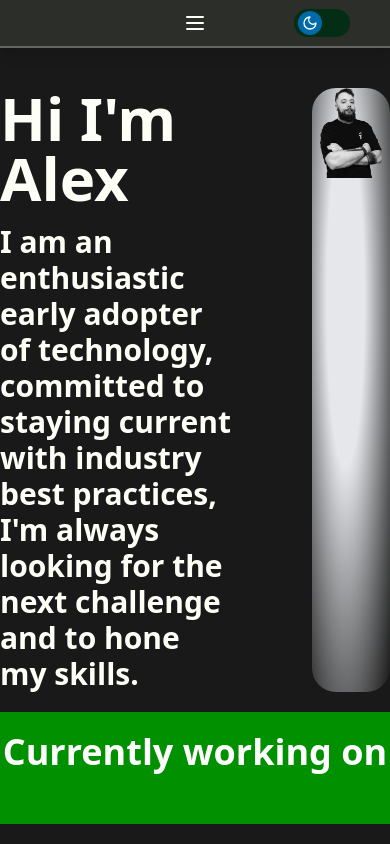
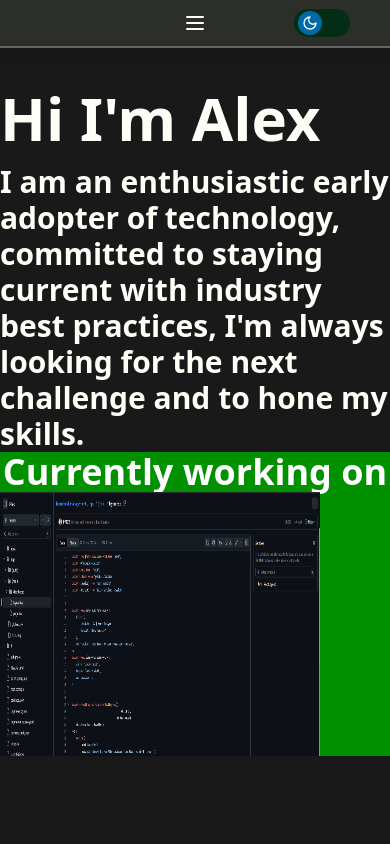
Before and after one commit to PPTZZ/showcase1.5, a Next.js app: page / in a window 390 px wide. Built offline with nearby package versions, Linux system fonts and the light colour scheme; what tailwindcss-animated would draw is missing.

Commit message:
started currently workung on section

```diff
--- a/app/page.tsx
+++ b/app/page.tsx
@@ -6,10 +6,8 @@ import frontPageData from '../front-page-data.json'
 const Home = async () => {
     return (
         <main className={'w-full'}>
-            <div className={'container mx-auto flex gap-5 justify-between'}>
-
-
-                <div className={'w-3/5 flex flex-col gap-4'}>
+            <div className={'container mx-auto flex gap-5 justify-center md:justify-between'}>
+                <div className={'md:w-3/5 flex flex-col gap-4'}>
                     <h1 className={'text-6xl font-bold '}>
                         Hi I'm Alex
                     </h1>
@@ -18,16 +16,26 @@ const Home = async () => {
                     </p>
                 </div>
                 <div
-                    className={'bg-radial-[at_43%_35%] from-gray-200 from-30% to-background-main w-fit rounded-3xl px-2 max-lg:w-1/5'}>
+                    className={'hidden md:block bg-radial-[at_43%_35%] from-gray-200 from-30% to-background-main w-fit rounded-3xl px-2 max-lg:w-1/5'}>
                     <Image src={profilePic} alt={'Profile picture of the lead developer'} height={914} width={1321}
                            className={'w-96 h-auto'}/>
                 </div>
 
             </div>
-            <div className={'bg-primary h-28 my-5 py-5'}>
-                <h1 className={'max-sm:text-center lg:self-start text-4xl font-bold lg:mb-24 container mx-auto text-white'}>
-                    Currently working on
-                </h1>
+            <div className={"relative overflow-hidden h-76 -z-20 bg-[url(/2026-03-05.png)] object-fill"}>
+
+                <div className={'container mx-auto z-10'}>
+                    <h1 className={'max-sm:text-center lg:self-start text-4xl font-bold mx-auto text-white'}>
+                        Currently working on
+                    </h1>
+                    <div>
+
+                        <div>
+                            <Image src={'/work-in-progress.png'} alt={'Latest project'} width={1080} height={800} className={'size-80'}/>
+                        </div>
+                    </div>
+                </div>
+                <div className={'bg-primary h-520 w-4xl -rotate-45 absolute left-100 -top-110 -z-10'}></div>
             </div>
 
         </main>
--- a/front-page-data.json
+++ b/front-page-data.json
@@ -1,6 +1,10 @@
 {
   "profile_pic": "#",
   "profile_descr": " I am an enthusiastic early adopter of technology, committed to staying current with industry best practices, I'm always looking for the next challenge and to hone my skills.",
-  "latest_project_title": "#",
-  "latest_project_descr": "#"
+  "latest_project":{
+    "title": "Household Manager",
+    "tech": ["NextJS"],
+    "descr": "Some description tecxt here",
+    "img":"public/work-in-progress.png"
+  }
 }
--- a/lib/components/serveFile.tsx
+++ b/lib/components/serveFile.tsx
@@ -10,7 +10,7 @@ const ServeFile = ({children, link, className}: {  link: string,children:React.R
 
     return (
         <div>
-            <PButton variant={'link'} size={'link'} onClick={handleFile} className={className}>
+            <PButton variant={'file_serving'} size={'mid'} onClick={handleFile} className={className}>
                 {children}
             </PButton>
         </div>
--- a/lib/ui/pButton.tsx
+++ b/lib/ui/pButton.tsx
@@ -13,13 +13,15 @@ const btnVariants = cva('font-semibold cursor-pointer text-white flex items-cent
         variant: {
             primary: 'bg-primary rounded-md',
             secondary: 'bg-amber-100 text-black rounded-md',
-            link:'bg-background-main rounded-3xl',
+            link:'',
             danger: 'bg-red-400 rounded-md',
+            file_serving:'bg-background-main rounded-3xl'
         },
         size: {
             full:'px-6 py-2 text-xl w-full',
             lg: 'px-6 py-2 text-xl min-w-20',
-            link:'py-1 px-3 text-lg'
+            mid:'py-1 px-3 text-lg',
+            link:''
         },
     },
     defaultVariants: {
```
Also changed, not shown: public/2026-03-05.png (added), public/work-in-progress.png (added).
